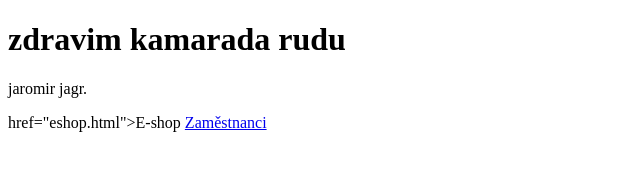
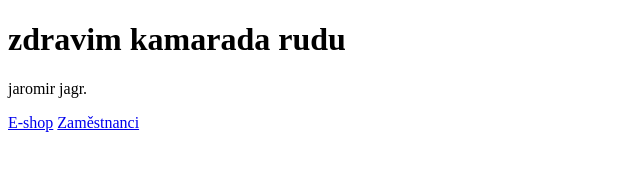
Before and after one commit to BaymaxCEO-1/sracka, a plain HTML site: page index.html in a window 1280 px wide. Shown: the whole page, without its empty margins (0-640 px from the left). Drawn offline with Linux system fonts and the light colour scheme.

Commit message:
Update index.html

```diff
--- a/index.html
+++ b/index.html
@@ -4,7 +4,7 @@
 
 <h1>zdravim kamarada rudu</h1>
 <p>jaromir jagr.</p>
-<a> href="eshop.html">E-shop</a>
+<a href="eshop.html">E-shop</a>
 <a href="zamestnanci.html">Zaměstnanci</a>
 </body>
 </html>
```
